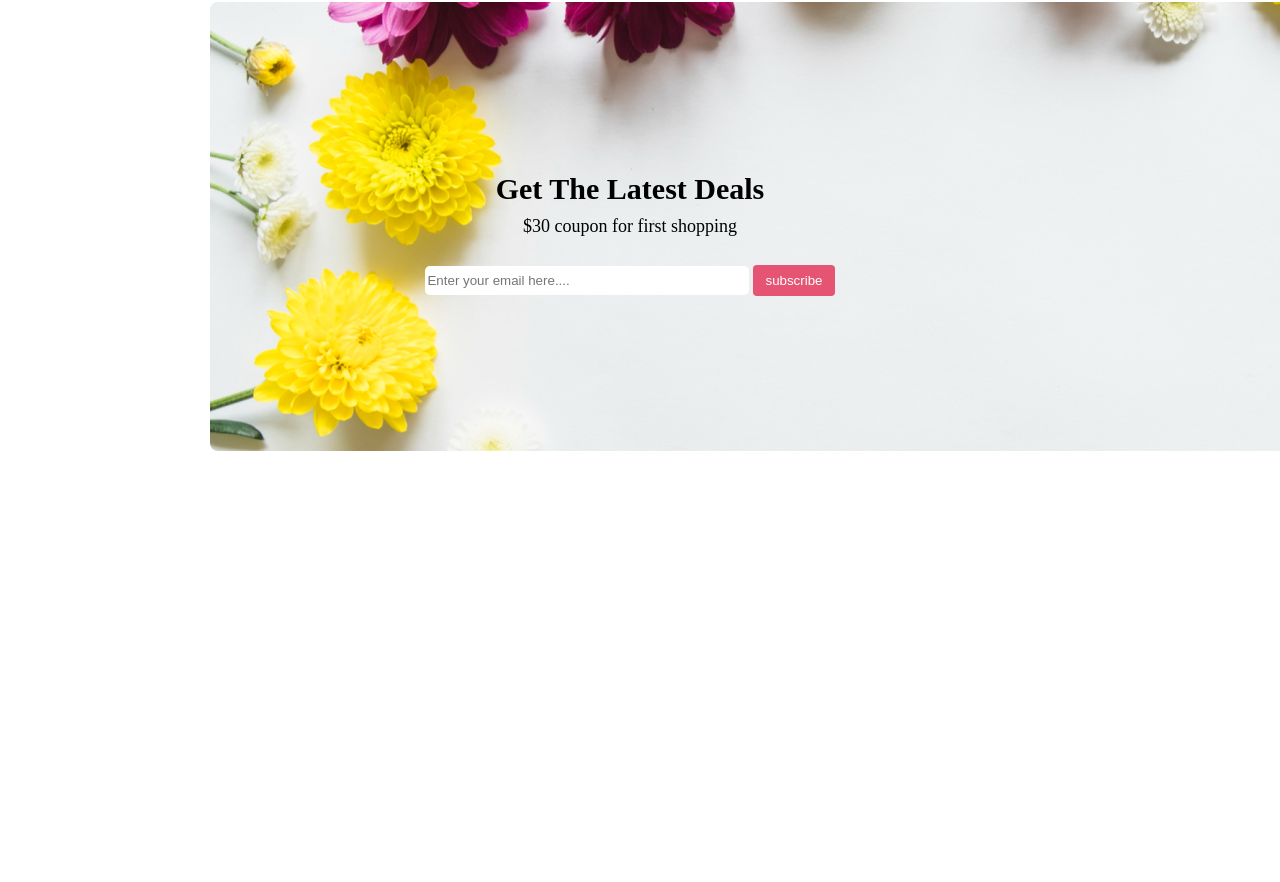
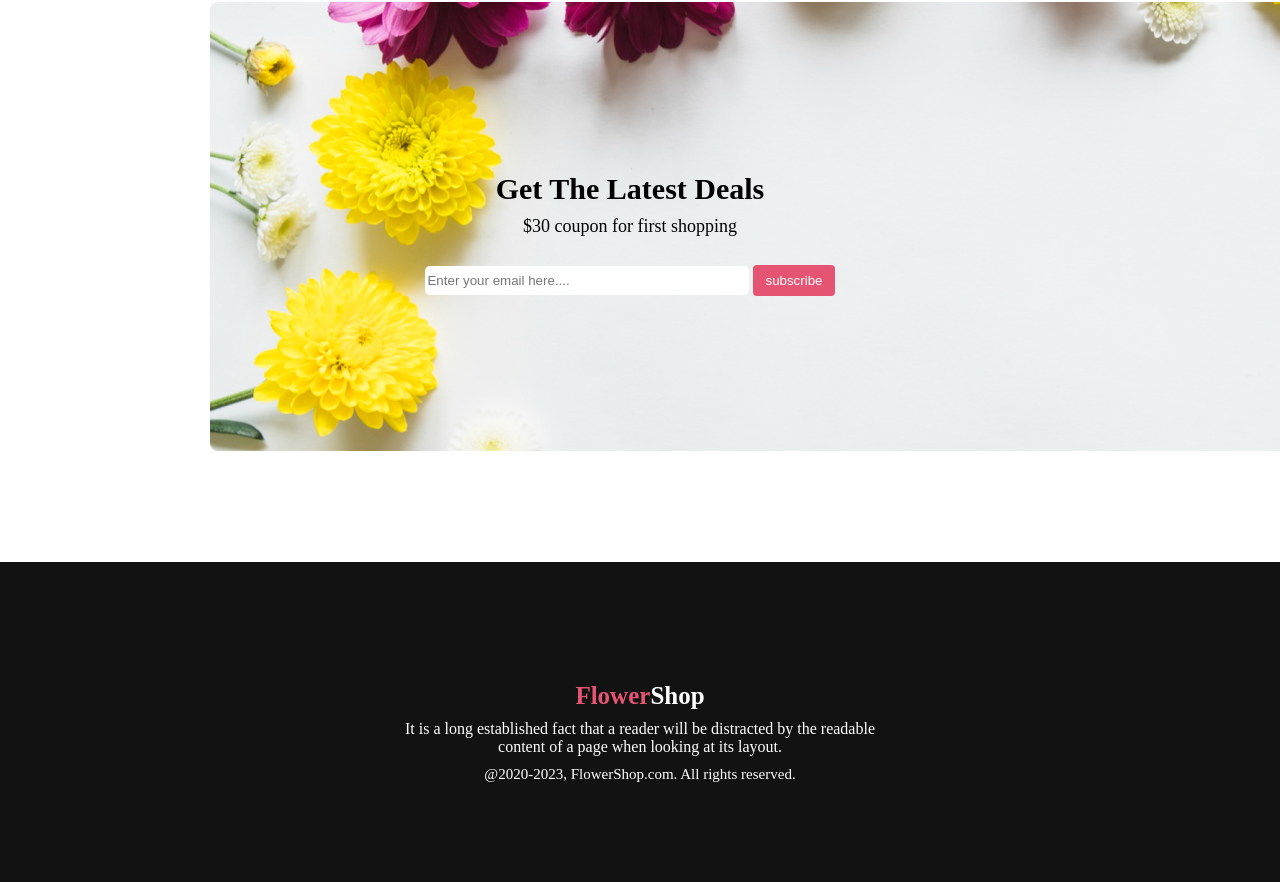
Before and after one commit to rezwan2230/first-assignment, a plain HTML site: page index.html in a window 1280 px wide. Shown: the part 2651-3533 px from the top of the page. Before the commit the page ends 3123 px from the top, so only its background shows below. Drawn offline with Linux system fonts and the light colour scheme.

Commit message:
added footer section

```diff
--- a/index.html
+++ b/index.html
@@ -92,17 +92,15 @@
                 <input class="get-input" type="email" name="" placeholder="Enter your email here...." id="">
                 <button class="btn">subscribe</button>
                 </div>
-
-
             </section>
 
-
+            <footer class="footer">
+               <h1 class="footer-text"><span class="sp">Flower</span>Shop</h1>
+                <p>It is a long established fact that a reader will be distracted by the readable <br> content of a page when looking at its layout.</p>
+                <p class="footer-descrip">@2020-2023, FlowerShop.com. All rights reserved.</p>
+            </footer>
 
     </main>
-    <footer>
-
-    </footer>
-
 </body>
 
 </html>
--- a/test.css
+++ b/test.css
@@ -197,3 +197,27 @@
     border: none;
     border-radius: 5px;
 }
+
+
+.footer{
+    height: 200px;
+    background-color: rgba(0, 0, 0, 0.931);
+    margin-top: 90px;
+    color: white;
+    text-align: center;
+    justify-content: center;
+    padding-top: 120px;
+}
+.footer-text{
+    font-size: 25px;
+    padding-bottom: 10px;
+}
+
+.sp{
+    color: #E55473;
+}
+
+.footer-descrip{
+    padding-top: 10px;
+    font-size: 15px;
+}
```
